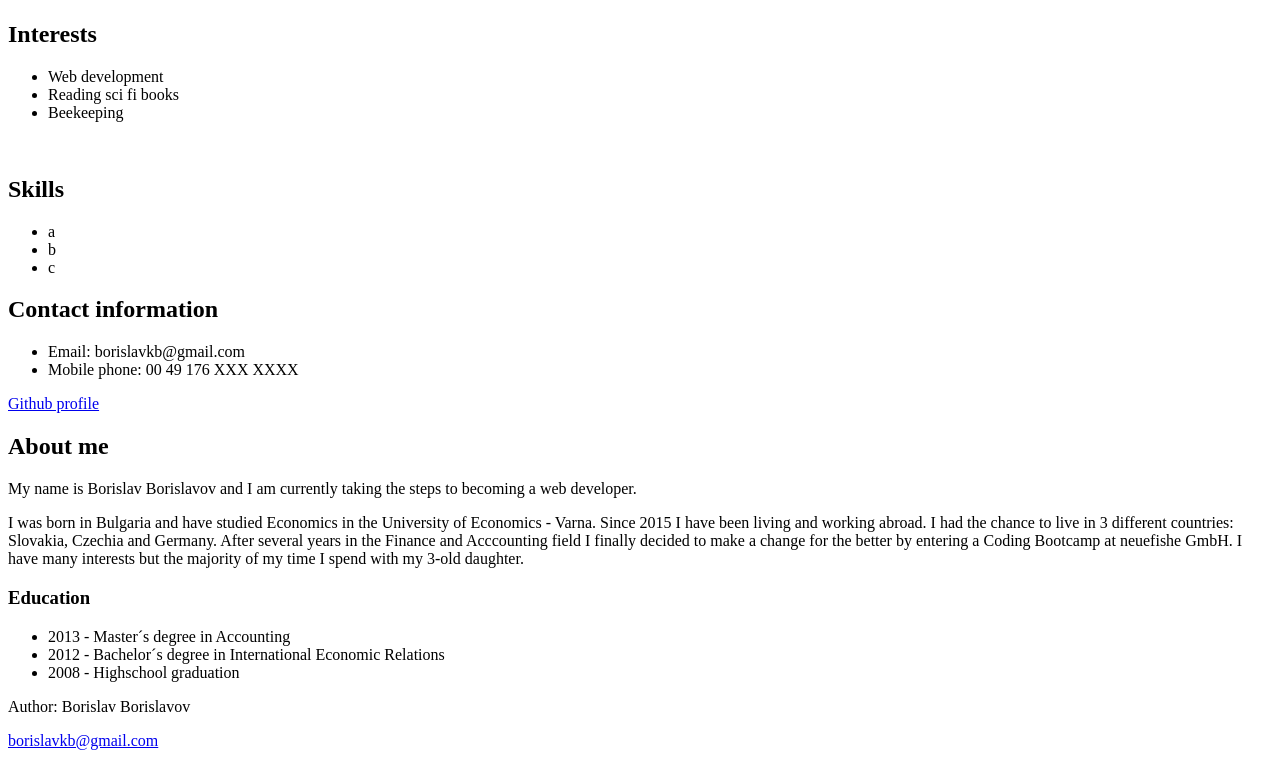
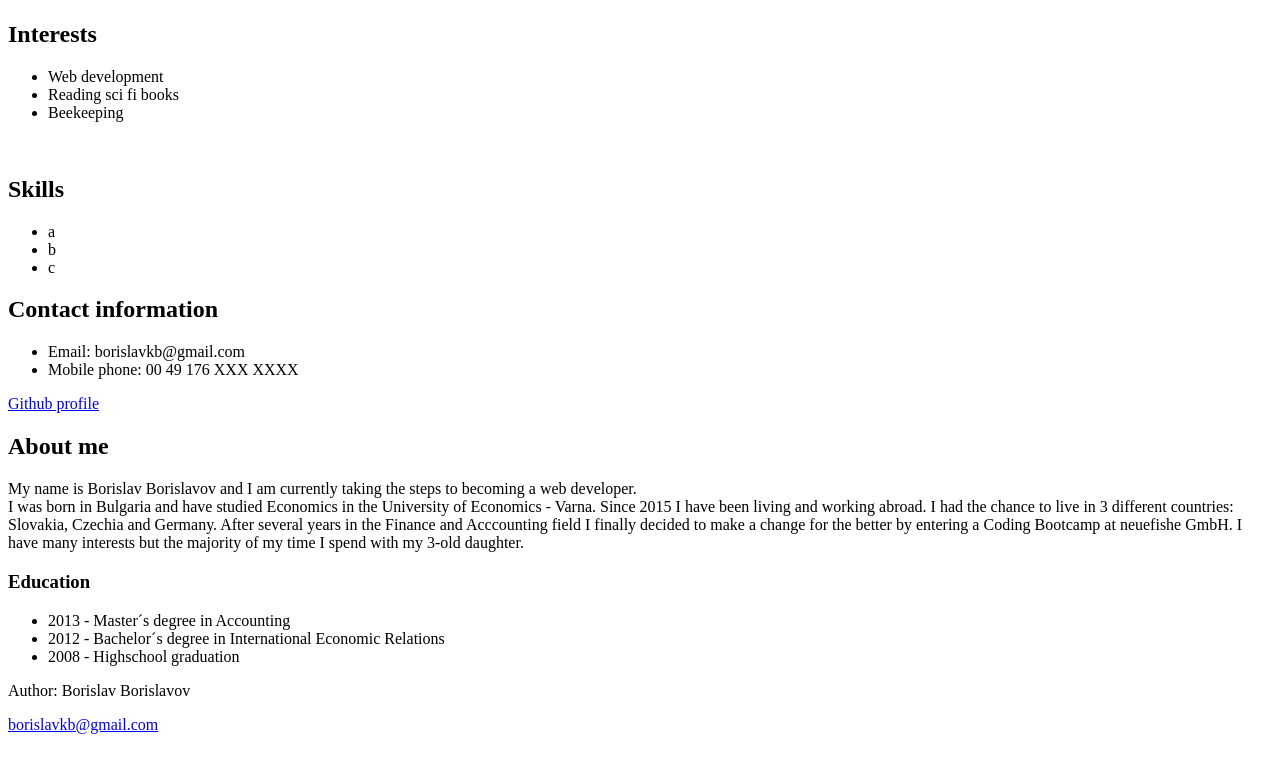
Before and after one commit to borislavkb/personal-website, a plain HTML site: page index.html in a window 1280 px wide. Shown: the part 435-1201 px from the top of the page. Drawn offline with Linux system fonts and the light colour scheme.

Commit message:
add minor changes in style.css and index.html

```diff
--- a/index.html
+++ b/index.html
@@ -51,8 +51,8 @@
       </section>
       <section>
         <h2>About me</h2>
-        <p> My name is Borislav Borislavov and I am currently taking the steps to becoming a web developer.</p>
-        <p> I was born in Bulgaria and have studied Economics in the University of Economics - Varna. Since 2015 I have been living and working abroad. I had the chance to live in 3 different countries: Slovakia, Czechia and Germany. After several years in the Finance and Acccounting field I finally decided to make a change for the better by entering a Coding Bootcamp at neuefishe GmbH. I have many interests but the majority of my time I spend with my 3-old daughter. </p>
+        <p> My name is Borislav Borislavov and I am currently taking the steps to becoming a web developer.<br>
+          I was born in Bulgaria and have studied Economics in the University of Economics - Varna. Since 2015 I have been living and working abroad. I had the chance to live in 3 different countries: Slovakia, Czechia and Germany. After several years in the Finance and Acccounting field I finally decided to make a change for the better by entering a Coding Bootcamp at neuefishe GmbH. I have many interests but the majority of my time I spend with my 3-old daughter. </p>
       </section>
 
 
--- a/style.css
+++ b/style.css
@@ -3,8 +3,6 @@
   color: rgb(105, 73, 73);
 }
 
-.container1 {
-  background-color: red;
-  display: flex;
-  justify-content: center;
+html {
+  box-sizing: border-box;
 }
```
